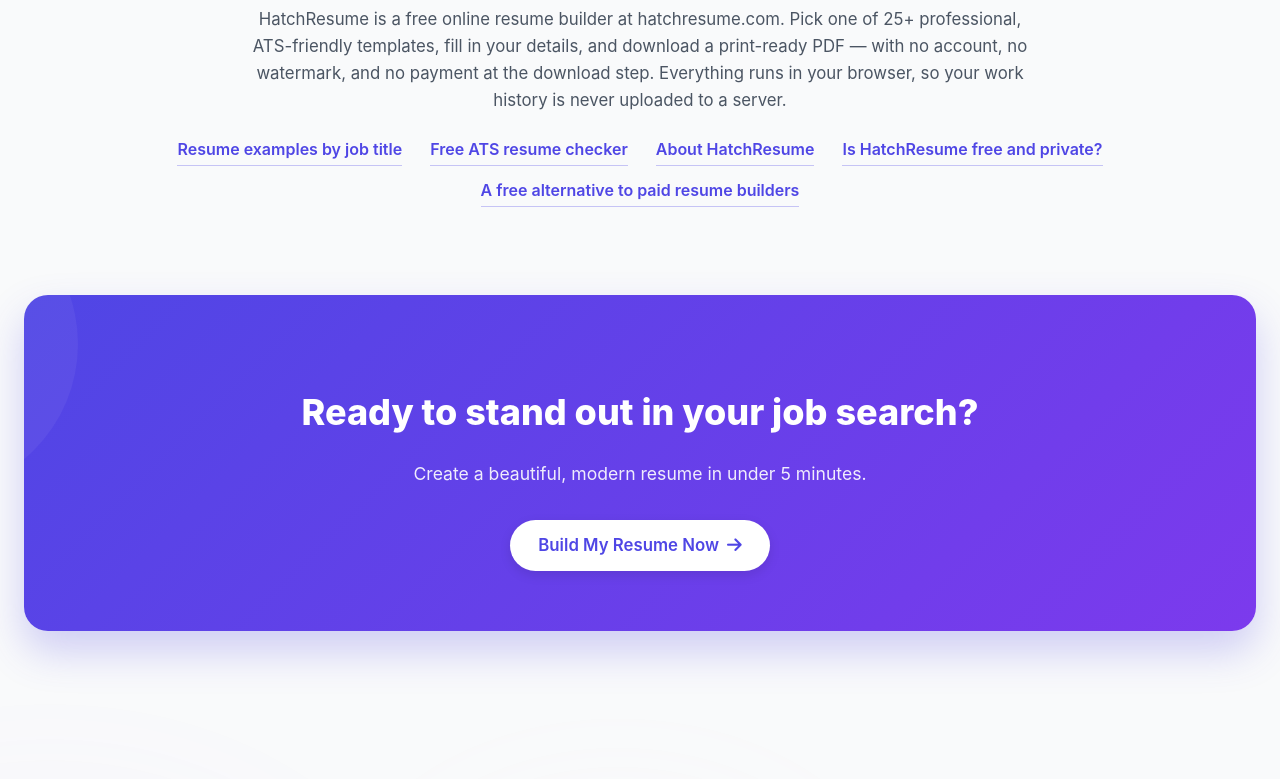
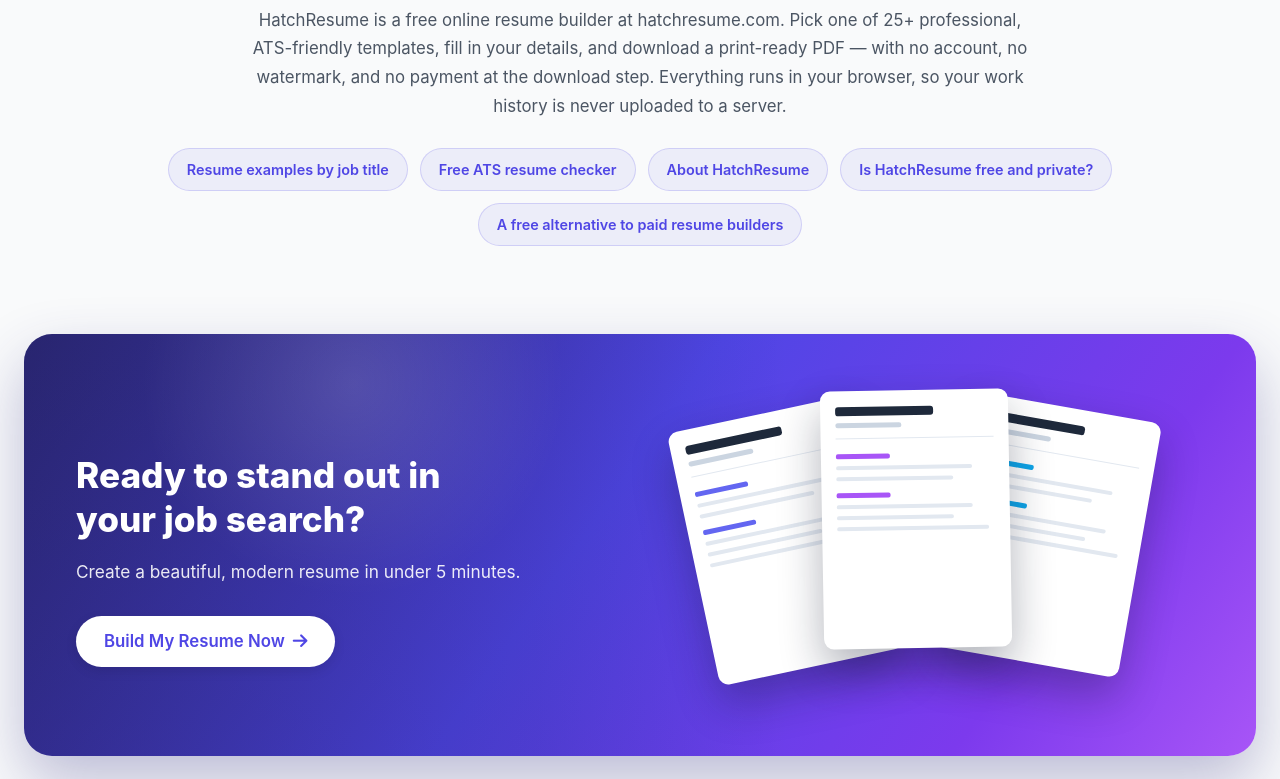
Before and after one commit to balagowda/ResumeBuilder, a React (Create React App) app: page / in a window 1280 px wide. Shown: the part 2560-3339 px from the top of the page. Built offline with nearby package versions, Linux system fonts and the light colour scheme; a web font is replaced by a local one.

Commit message:
redesign about section

```diff
--- a/src/Styles/LandingPage.css
+++ b/src/Styles/LandingPage.css
@@ -577,6 +577,11 @@
 }
 
 /* "What is HatchResume?" strip */
+/* About strip
+   ------------------------------------------------------------------
+   Plain copy on the page — its job is to state the brand in prose and link the
+   content pages, which it does best as ordinary readable text. Only the links
+   changed: pills rather than underlines. */
 .about-strip {
   width: 100%;
   padding: 24px 0 8px;
@@ -584,29 +589,140 @@
 
 .about-strip-text {
   max-width: 780px;
-  margin: 0 auto 24px;
+  margin: 0 auto 28px;
   text-align: center;
   color: #4b5563;
   font-size: 1.05rem;
+  line-height: 1.7;
 }
 
 .about-strip-links {
   display: flex;
   flex-wrap: wrap;
   justify-content: center;
-  gap: 12px 28px;
+  gap: 12px;
 }
 
 .about-strip-links a {
-  color: var(--primary-color, #4f46e5);
+  display: inline-block;
+  padding: 9px 18px;
+  border-radius: 999px;
+  color: #4f46e5;
   font-weight: 600;
+  font-size: 0.9rem;
   text-decoration: none;
-  border-bottom: 1px solid rgba(79, 70, 229, 0.3);
-  padding-bottom: 2px;
+  background: rgba(79, 70, 229, 0.07);
+  border: 1px solid rgba(79, 70, 229, 0.18);
+  transition: background 0.25s ease, border-color 0.25s ease, transform 0.25s ease;
 }
 
 .about-strip-links a:hover {
-  border-bottom-color: currentColor;
+  background: rgba(79, 70, 229, 0.13);
+  border-color: rgba(79, 70, 229, 0.38);
+  transform: translateY(-2px);
+}
+
+/* The fan of resume sheets, on the CTA banner. */
+.cta-fan {
+  position: relative;
+  z-index: 2;
+  height: 310px;
+}
+
+.fan-sheet {
+  position: absolute;
+  top: 0;
+  display: flex;
+  flex-direction: column;
+  gap: 7px;
+  width: 188px;
+  height: 258px;
+  padding: 16px 15px;
+  border-radius: 10px;
+  background: #ffffff;
+  box-shadow: 0 20px 44px rgba(15, 23, 42, 0.32);
+  transition: transform 0.45s ease;
+}
+
+.fan-sheet-1 {
+  left: 0;
+  transform: rotate(-12deg) translateY(22px);
+}
+
+.fan-sheet-2 {
+  left: 26%;
+  z-index: 2;
+  transform: rotate(-1deg);
+}
+
+.fan-sheet-3 {
+  left: 52%;
+  transform: rotate(10deg) translateY(16px);
+}
+
+/* The fan opens a little as you approach it. */
+.cta-box:hover .fan-sheet-1 {
+  transform: rotate(-16deg) translateY(18px) translateX(-10px);
+}
+
+.cta-box:hover .fan-sheet-3 {
+  transform: rotate(14deg) translateY(12px) translateX(10px);
+}
+
+.fan-name {
+  height: 9px;
+  width: 62%;
+  border-radius: 3px;
+  background: #1e293b;
+}
+
+.fan-sub {
+  height: 5px;
+  width: 42%;
+  border-radius: 3px;
+  background: #cbd5e1;
+}
+
+.fan-rule {
+  height: 1px;
+  margin: 3px 0;
+  background: #e2e8f0;
+}
+
+.fan-head {
+  height: 5px;
+  width: 34%;
+  margin-top: 5px;
+  border-radius: 2px;
+  background: #6366f1;
+}
+
+.fan-line {
+  height: 4px;
+  border-radius: 2px;
+  background: #e2e8f0;
+}
+
+/* Ragged line lengths, so the sheets read as text rather than as a barcode. */
+.fan-line:nth-of-type(3n) {
+  width: 74%;
+}
+
+.fan-line:nth-of-type(3n + 1) {
+  width: 96%;
+}
+
+.fan-line:nth-of-type(3n + 2) {
+  width: 86%;
+}
+
+/* Each sheet gets its own accent, echoing the template gallery. */
+.fan-sheet-2 .fan-head {
+  background: #a855f7;
+}
+
+.fan-sheet-3 .fan-head {
+  background: #0ea5e9;
 }
 
 /* CTA Section */
@@ -615,50 +731,98 @@
   width: 100%;
 }
 
+/* The page's one gradient block: copy on the left, fan of resume sheets on
+   the right. */
 .cta-box {
-  background: linear-gradient(135deg, #4f46e5 0%, #7c3aed 100%);
-  border-radius: 24px;
-  padding: 60px 40px;
-  text-align: center;
+  position: relative;
+  display: grid;
+  grid-template-columns: 1.05fr 0.95fr;
+  gap: 40px;
+  align-items: center;
+  width: 100%;
+  padding: 56px 52px;
+  border-radius: 28px;
+  overflow: hidden;
+  text-align: left;
   color: #ffffff;
-  box-shadow: 0 20px 40px rgba(79, 70, 229, 0.25);
-  position: relative;
-  overflow: hidden;
-  width: 100%;
+  background: linear-gradient(125deg, #312e81 0%, #4f46e5 46%, #7c3aed 80%, #a855f7 100%);
+  box-shadow: 0 26px 60px rgba(49, 46, 129, 0.3);
 }
 
+/* Light bloom, so the gradient is not a flat sheet of colour. */
 .cta-box::before {
   content: '';
   position: absolute;
-  top: -30%;
-  left: -20%;
-  width: 300px;
-  height: 300px;
+  top: -180px;
+  left: 8%;
+  width: 460px;
+  height: 460px;
   border-radius: 50%;
-  background-color: rgba(255, 255, 255, 0.05);
+  background: radial-gradient(circle, rgba(255, 255, 255, 0.18) 0%, rgba(255, 255, 255, 0) 65%);
   pointer-events: none;
   z-index: 1;
 }
 
-.cta-box h2 {
-  font-size: 2.25rem;
-  font-weight: 800;
-  margin-bottom: 12px;
+/* Darkens the copy column so the text never has to rely on where the gradient
+   happens to fall. Without it white text sits at 4.5:1 over the violet stop,
+   and lower still if the gradient is ever pushed toward fuchsia. Fades out
+   before the fan, which wants the full colour. */
+.cta-box::after {
+  content: '';
+  position: absolute;
+  inset: 0;
+  background: linear-gradient(
+    90deg,
+    rgba(20, 16, 70, 0.3) 0%,
+    rgba(20, 16, 70, 0.14) 42%,
+    rgba(20, 16, 70, 0) 62%
+  );
+  pointer-events: none;
+  z-index: 1;
+}
+
+.cta-copy {
   position: relative;
   z-index: 2;
 }
 
+.cta-box h2 {
+  font-size: 2.2rem;
+  font-weight: 800;
+  line-height: 1.25;
+  margin-bottom: 14px;
+  max-width: 18ch;
+}
+
 .cta-box p {
-  font-size: 1.1rem;
-  margin-bottom: 32px;
+  font-size: 1.08rem;
+  margin-bottom: 30px;
   opacity: 0.9;
-  position: relative;
-  z-index: 2;
 }
 
 .cta-box .btn-white {
   position: relative;
   z-index: 2;
+}
+
+/* Must stay after the .cta-box rules above: same specificity, so source order
+   is what decides. Placed earlier, the two-column layout won and the copy was
+   squeezed into a 144px column on a phone. */
+@media (max-width: 980px) {
+  .cta-box {
+    grid-template-columns: 1fr;
+    padding: 48px 32px;
+  }
+
+  .cta-box h2 {
+    font-size: 1.85rem;
+    max-width: none;
+  }
+
+  /* Purely decorative, and it needs a column of its own to work. */
+  .cta-fan {
+    display: none;
+  }
 }
 
 .btn-white {
--- a/src/components/LandingPage.js
+++ b/src/components/LandingPage.js
@@ -140,6 +140,28 @@ const TestimonialCard = ({ person, duplicate }) => (
       </figcaption>
     </div>
   </figure>
+);
+
+/**
+ * One resume sheet in the decorative fan on the "What is HatchResume?" banner.
+ *
+ * Skeleton bars rather than a screenshot: nothing to download, it stays sharp
+ * at any size, and it cannot go stale when the templates change. Line widths
+ * come from CSS so the three sheets differ without three sets of markup.
+ */
+const FanSheet = ({ variant }) => (
+  <div className={`fan-sheet fan-sheet-${variant}`}>
+    <span className="fan-name"></span>
+    <span className="fan-sub"></span>
+    <span className="fan-rule"></span>
+    <span className="fan-head"></span>
+    <span className="fan-line"></span>
+    <span className="fan-line"></span>
+    <span className="fan-head"></span>
+    <span className="fan-line"></span>
+    <span className="fan-line"></span>
+    <span className="fan-line"></span>
+  </div>
 );
 
 /**
@@ -498,11 +520,21 @@ const LandingPage = () => {
       <section className="cta-section">
         <div className="landing-section-inner">
           <div className="cta-box">
-            <h2>Ready to stand out in your job search?</h2>
-            <p>Create a beautiful, modern resume in under 5 minutes.</p>
-            <Link to="/templates" className="btn-white">
-              Build My Resume Now <i className="fas fa-arrow-right icon-right"></i>
-            </Link>
+            <div className="cta-copy">
+              <h2>Ready to stand out in your job search?</h2>
+              <p>Create a beautiful, modern resume in under 5 minutes.</p>
+              <Link to="/templates" className="btn-white">
+                Build My Resume Now <i className="fas fa-arrow-right icon-right"></i>
+              </Link>
+            </div>
+
+            {/* Decorative fan of resume sheets — pure CSS skeletons, no images
+                to load and nothing here for a screen reader to read out. */}
+            <div className="cta-fan" aria-hidden="true">
+              <FanSheet variant={1} />
+              <FanSheet variant={2} />
+              <FanSheet variant={3} />
+            </div>
           </div>
         </div>
       </section>
```
